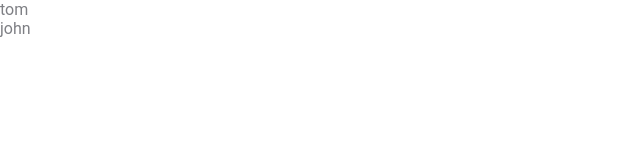
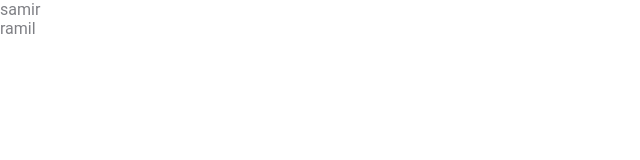
Before and after one commit to nasirlisamir/myproject, a plain HTML site: page index.html in a window 1280 px wide. Shown: the full height of the page, 0-640 px from the left. Drawn offline with Linux system fonts and the light colour scheme.

Commit message:
samir and ramil

```diff
--- a/index.html
+++ b/index.html
@@ -7,8 +7,8 @@
     <title>Company name - home page</title>
 </head>
 <body>
-    <p>tom</p>
-    <p>john</p>
+    <p>samir</p>
+    <p>ramil</p>
 
 
 
```
